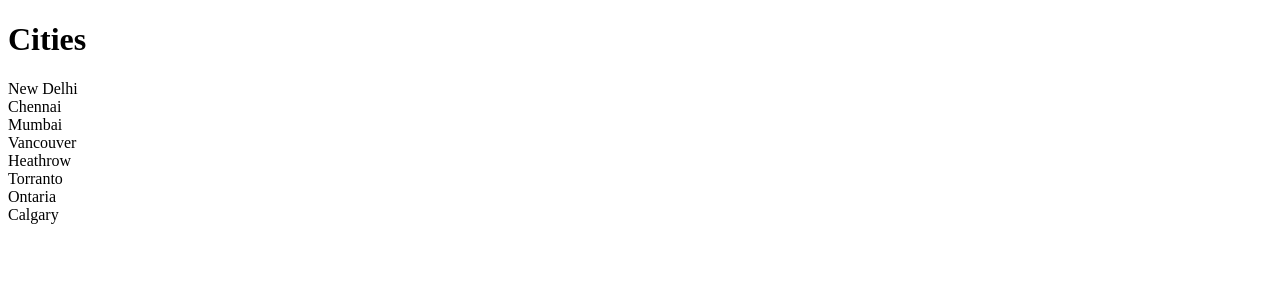
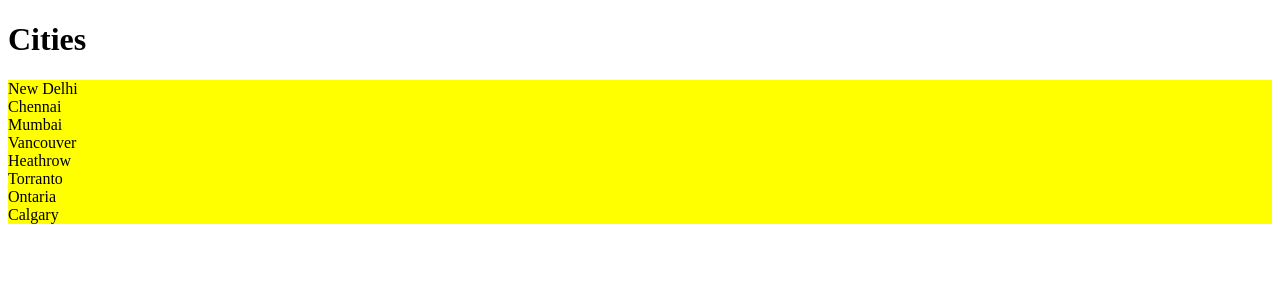
Before and after one commit to Murugananthstr/FullCourseReact18withTypeScript, a React (Vite) app in the folder react-app/: page / in a window 1280 px wide. Shown: the top 300 px of the page. Built offline with nearby package versions, Linux system fonts and the light colour scheme.

Commit message:
Applying multiple styles using css module using join

```diff
--- a/react-app/src/components/ListGroup/ListGroup.module.css
+++ b/react-app/src/components/ListGroup/ListGroup.module.css
@@ -2,3 +2,7 @@
   list-style: none;
   padding: 0;
 }
+
+.container {
+  background: yellow;
+}
--- a/react-app/src/components/ListGroup/ListGroup.tsx
+++ b/react-app/src/components/ListGroup/ListGroup.tsx
@@ -14,7 +14,7 @@ function ListGroup({ items, heading, onSelectedItem }: listGroupProps) {
   return (
     <>
       <h1>{heading}</h1>
-      <ul className={styles.listGroup}>
+      <ul className={[styles.listGroup, styles.container].join(" ")}>
         {items.map((item, index) => (
           <li
             key={item}
```
